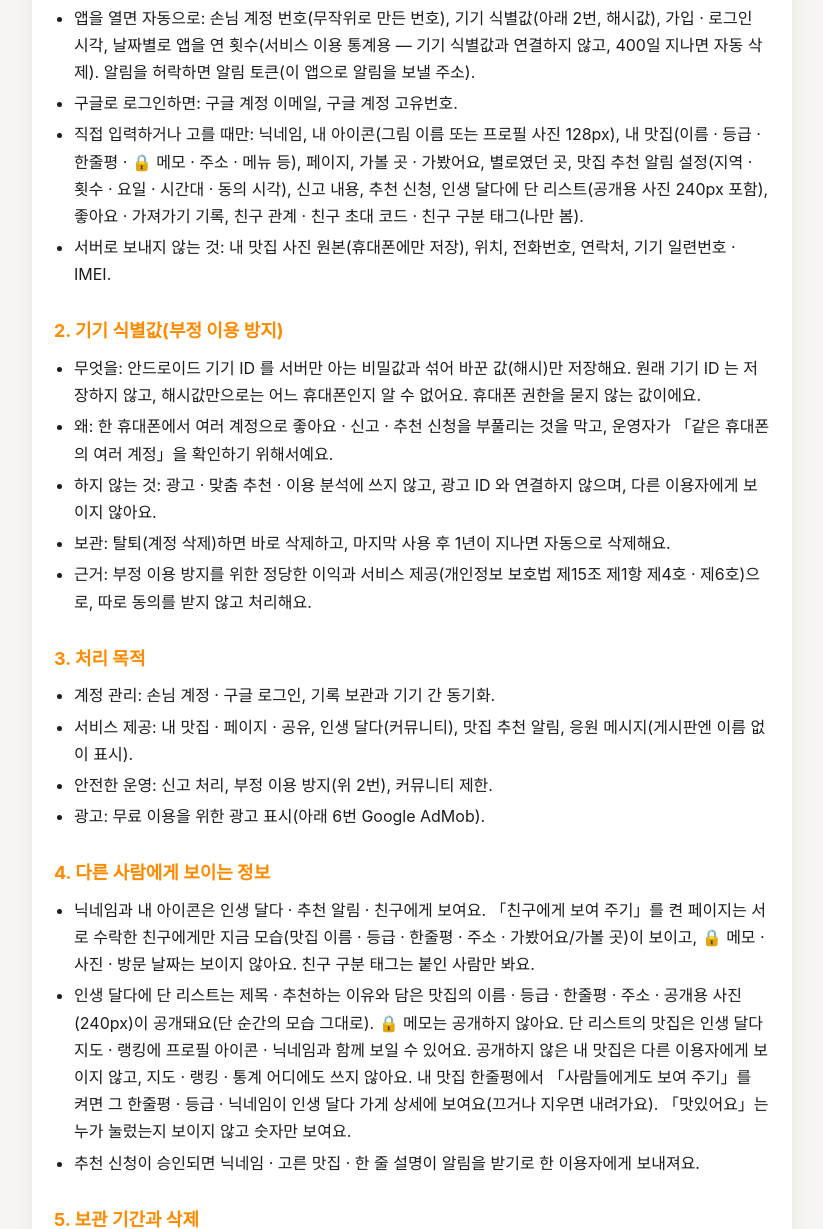
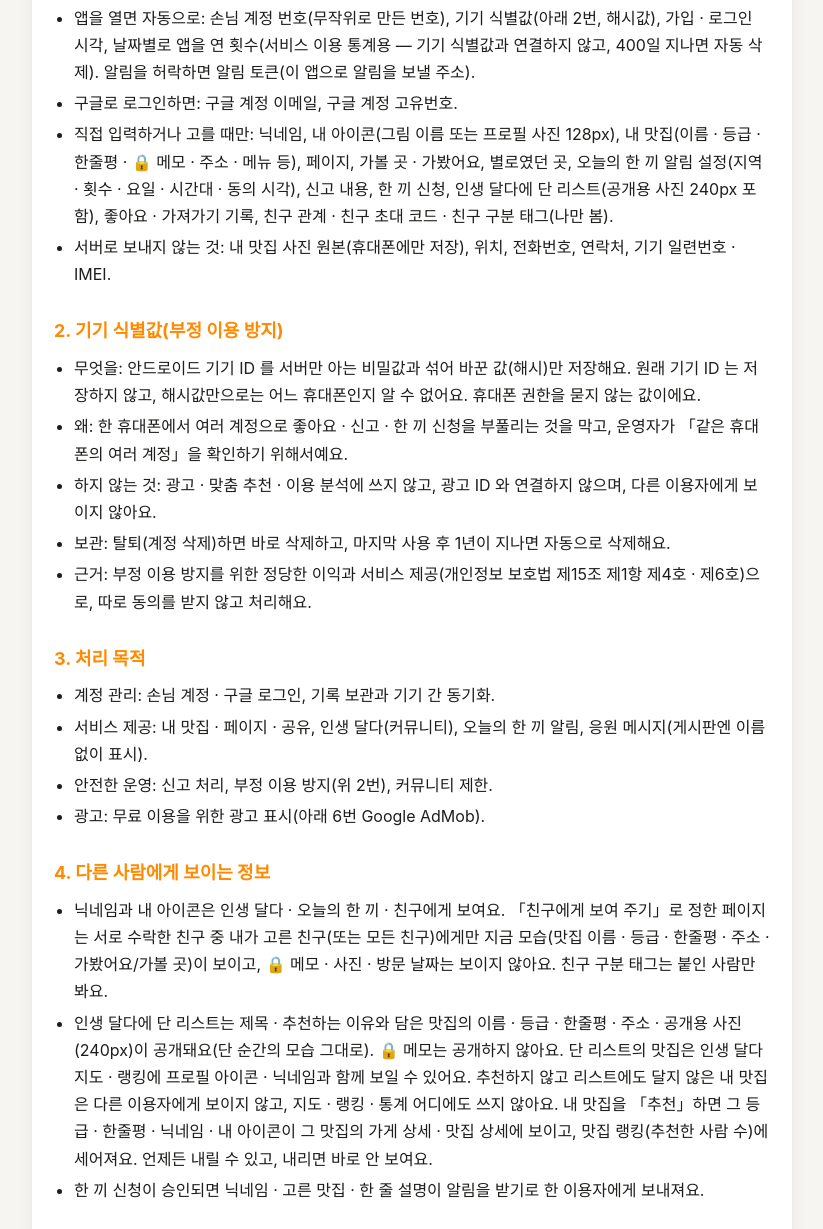
Before and after one commit to redvirusyyy-oss/insaengmatjip-site, a plain HTML site: page privacy.html in a window 1280 px wide. Shown: the part 261-1490 px from the top of the page, without its empty margins (228-1051 px from the left). Drawn offline with Linux system fonts and the light colour scheme.

Commit message:
처리방침: 레포 최신 문구로 맞춤(오늘의 한 끼 · 고른 친구 · 광고 · 제휴 받기)
Co-Authored-By: Claude Opus 5.5 <noreply@anthropic.com>
Claude-Session: https://claude.ai/code/session_01P87EuUcyavNzmxAT1FikQJ

```diff
--- a/privacy.html
+++ b/privacy.html
@@ -18,13 +18,13 @@ nav{margin:0 0 16px;font-size:14px;color:var(--muted)} nav a{margin-right:12px}
 <ul>
 <li>앱을 열면 자동으로: 손님 계정 번호(무작위로 만든 번호), 기기 식별값(아래 2번, 해시값), 가입 · 로그인 시각, 날짜별로 앱을 연 횟수(서비스 이용 통계용 — 기기 식별값과 연결하지 않고, 400일 지나면 자동 삭제). 알림을 허락하면 알림 토큰(이 앱으로 알림을 보낼 주소).</li>
 <li>구글로 로그인하면: 구글 계정 이메일, 구글 계정 고유번호.</li>
-<li>직접 입력하거나 고를 때만: 닉네임, 내 아이콘(그림 이름 또는 프로필 사진 128px), 내 맛집(이름 · 등급 · 한줄평 · 🔒 메모 · 주소 · 메뉴 등), 페이지, 가볼 곳 · 가봤어요, 별로였던 곳, 맛집 추천 알림 설정(지역 · 횟수 · 요일 · 시간대 · 동의 시각), 신고 내용, 추천 신청, 인생 달다에 단 리스트(공개용 사진 240px 포함), 좋아요 · 가져가기 기록, 친구 관계 · 친구 초대 코드 · 친구 구분 태그(나만 봄).</li>
+<li>직접 입력하거나 고를 때만: 닉네임, 내 아이콘(그림 이름 또는 프로필 사진 128px), 내 맛집(이름 · 등급 · 한줄평 · 🔒 메모 · 주소 · 메뉴 등), 페이지, 가볼 곳 · 가봤어요, 별로였던 곳, 오늘의 한 끼 알림 설정(지역 · 횟수 · 요일 · 시간대 · 동의 시각), 신고 내용, 한 끼 신청, 인생 달다에 단 리스트(공개용 사진 240px 포함), 좋아요 · 가져가기 기록, 친구 관계 · 친구 초대 코드 · 친구 구분 태그(나만 봄).</li>
 <li>서버로 보내지 않는 것: 내 맛집 사진 원본(휴대폰에만 저장), 위치, 전화번호, 연락처, 기기 일련번호 · IMEI.</li>
 </ul>
 <h2>2. 기기 식별값(부정 이용 방지)</h2>
 <ul>
 <li>무엇을: 안드로이드 기기 ID 를 서버만 아는 비밀값과 섞어 바꾼 값(해시)만 저장해요. 원래 기기 ID 는 저장하지 않고, 해시값만으로는 어느 휴대폰인지 알 수 없어요. 휴대폰 권한을 묻지 않는 값이에요.</li>
-<li>왜: 한 휴대폰에서 여러 계정으로 좋아요 · 신고 · 추천 신청을 부풀리는 것을 막고, 운영자가 「같은 휴대폰의 여러 계정」을 확인하기 위해서예요.</li>
+<li>왜: 한 휴대폰에서 여러 계정으로 좋아요 · 신고 · 한 끼 신청을 부풀리는 것을 막고, 운영자가 「같은 휴대폰의 여러 계정」을 확인하기 위해서예요.</li>
 <li>하지 않는 것: 광고 · 맞춤 추천 · 이용 분석에 쓰지 않고, 광고 ID 와 연결하지 않으며, 다른 이용자에게 보이지 않아요.</li>
 <li>보관: 탈퇴(계정 삭제)하면 바로 삭제하고, 마지막 사용 후 1년이 지나면 자동으로 삭제해요.</li>
 <li>근거: 부정 이용 방지를 위한 정당한 이익과 서비스 제공(개인정보 보호법 제15조 제1항 제4호 · 제6호)으로, 따로 동의를 받지 않고 처리해요.</li>
@@ -32,15 +32,15 @@ nav{margin:0 0 16px;font-size:14px;color:var(--muted)} nav a{margin-right:12px}
 <h2>3. 처리 목적</h2>
 <ul>
 <li>계정 관리: 손님 계정 · 구글 로그인, 기록 보관과 기기 간 동기화.</li>
-<li>서비스 제공: 내 맛집 · 페이지 · 공유, 인생 달다(커뮤니티), 맛집 추천 알림, 응원 메시지(게시판엔 이름 없이 표시).</li>
+<li>서비스 제공: 내 맛집 · 페이지 · 공유, 인생 달다(커뮤니티), 오늘의 한 끼 알림, 응원 메시지(게시판엔 이름 없이 표시).</li>
 <li>안전한 운영: 신고 처리, 부정 이용 방지(위 2번), 커뮤니티 제한.</li>
 <li>광고: 무료 이용을 위한 광고 표시(아래 6번 Google AdMob).</li>
 </ul>
 <h2>4. 다른 사람에게 보이는 정보</h2>
 <ul>
-<li>닉네임과 내 아이콘은 인생 달다 · 추천 알림 · 친구에게 보여요. 「친구에게 보여 주기」를 켠 페이지는 서로 수락한 친구에게만 지금 모습(맛집 이름 · 등급 · 한줄평 · 주소 · 가봤어요/가볼 곳)이 보이고, 🔒 메모 · 사진 · 방문 날짜는 보이지 않아요. 친구 구분 태그는 붙인 사람만 봐요.</li>
-<li>인생 달다에 단 리스트는 제목 · 추천하는 이유와 담은 맛집의 이름 · 등급 · 한줄평 · 주소 · 공개용 사진(240px)이 공개돼요(단 순간의 모습 그대로). 🔒 메모는 공개하지 않아요. 단 리스트의 맛집은 인생 달다 지도 · 랭킹에 프로필 아이콘 · 닉네임과 함께 보일 수 있어요. 공개하지 않은 내 맛집은 다른 이용자에게 보이지 않고, 지도 · 랭킹 · 통계 어디에도 쓰지 않아요. 내 맛집 한줄평에서 「사람들에게도 보여 주기」를 켜면 그 한줄평 · 등급 · 닉네임이 인생 달다 가게 상세에 보여요(끄거나 지우면 내려가요). 「맛있어요」는 누가 눌렀는지 보이지 않고 숫자만 보여요.</li>
-<li>추천 신청이 승인되면 닉네임 · 고른 맛집 · 한 줄 설명이 알림을 받기로 한 이용자에게 보내져요.</li>
+<li>닉네임과 내 아이콘은 인생 달다 · 오늘의 한 끼 · 친구에게 보여요. 「친구에게 보여 주기」로 정한 페이지는 서로 수락한 친구 중 내가 고른 친구(또는 모든 친구)에게만 지금 모습(맛집 이름 · 등급 · 한줄평 · 주소 · 가봤어요/가볼 곳)이 보이고, 🔒 메모 · 사진 · 방문 날짜는 보이지 않아요. 친구 구분 태그는 붙인 사람만 봐요.</li>
+<li>인생 달다에 단 리스트는 제목 · 추천하는 이유와 담은 맛집의 이름 · 등급 · 한줄평 · 주소 · 공개용 사진(240px)이 공개돼요(단 순간의 모습 그대로). 🔒 메모는 공개하지 않아요. 단 리스트의 맛집은 인생 달다 지도 · 랭킹에 프로필 아이콘 · 닉네임과 함께 보일 수 있어요. 추천하지 않고 리스트에도 달지 않은 내 맛집은 다른 이용자에게 보이지 않고, 지도 · 랭킹 · 통계 어디에도 쓰지 않아요. 내 맛집을 「추천」하면 그 등급 · 한줄평 · 닉네임 · 내 아이콘이 그 맛집의 가게 상세 · 맛집 상세에 보이고, 맛집 랭킹(추천한 사람 수)에 세어져요. 언제든 내릴 수 있고, 내리면 바로 안 보여요.</li>
+<li>한 끼 신청이 승인되면 닉네임 · 고른 맛집 · 한 줄 설명이 알림을 받기로 한 이용자에게 보내져요.</li>
 </ul>
 <h2>5. 보관 기간과 삭제</h2>
 <ul>
@@ -59,11 +59,11 @@ nav{margin:0 0 16px;font-size:14px;color:var(--muted)} nav a{margin-right:12px}
 <li>네이버 — 지도 표시, 즐겨찾기 가져오기 · 장소 정보는 이용자 휴대폰에서 네이버로 바로 요청해요(앱 서버를 거치지 않고 저장하지 않아요).</li>
 <li>국외 이전을 원하지 않으면 로그인 · 알림을 쓰지 않거나 탈퇴할 수 있어요. 이 경우 해당 기능을 쓸 수 없어요.</li>
 </ul>
-<h2>7. 광고성 정보(맛집 추천 알림)</h2>
+<h2>7. 광고성 정보(오늘의 한 끼 알림)</h2>
 <ul>
-<li>맛집 추천 알림은 기본으로 꺼져 있고, 직접 켜고 동의해야 받아요.</li>
-<li>가게에서 대가를 받고 소개하는 광고 추천은 「광고 · 제휴 맛집도 받기」를 따로 켜고 동의한 경우에만 받으며, 제목 앞에 「(광고)」가 붙어요.</li>
-<li>밤 9시 ~ 아침 8시에는 알림을 보내지 않고, 동의는 2년마다 다시 확인해요. 설정 › 맛집 추천 알림에서 언제든 끌 수 있어요.</li>
+<li>오늘의 한 끼 알림은 기본으로 꺼져 있고, 직접 켜고 동의해야 받아요.</li>
+<li>가게에서 대가를 받고 소개하는 광고 소개는 「광고 · 제휴 맛집도 받기」를 따로 켜고 동의한 경우에만 받으며, 제목 앞에 「(광고)」가 붙어요.</li>
+<li>밤 9시 ~ 아침 8시에는 알림을 보내지 않고, 동의는 2년마다 다시 확인해요. 설정 › 오늘의 한 끼 알림에서 언제든 끌 수 있어요.</li>
 </ul>
 <h2>8. 이용자의 권리</h2>
 <ul>
```
